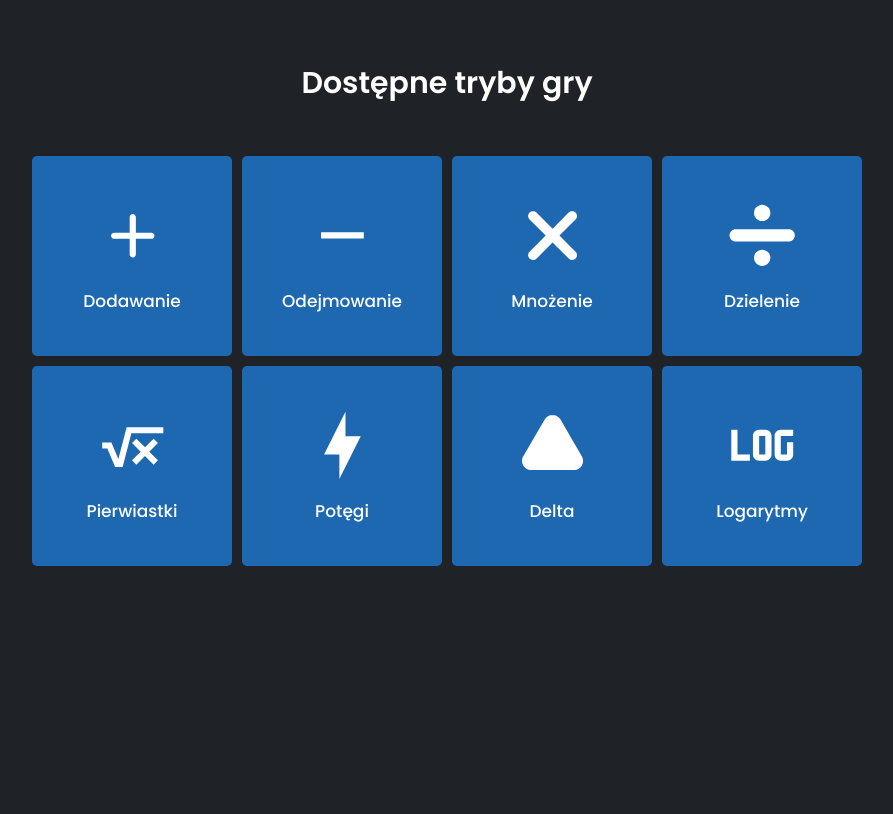
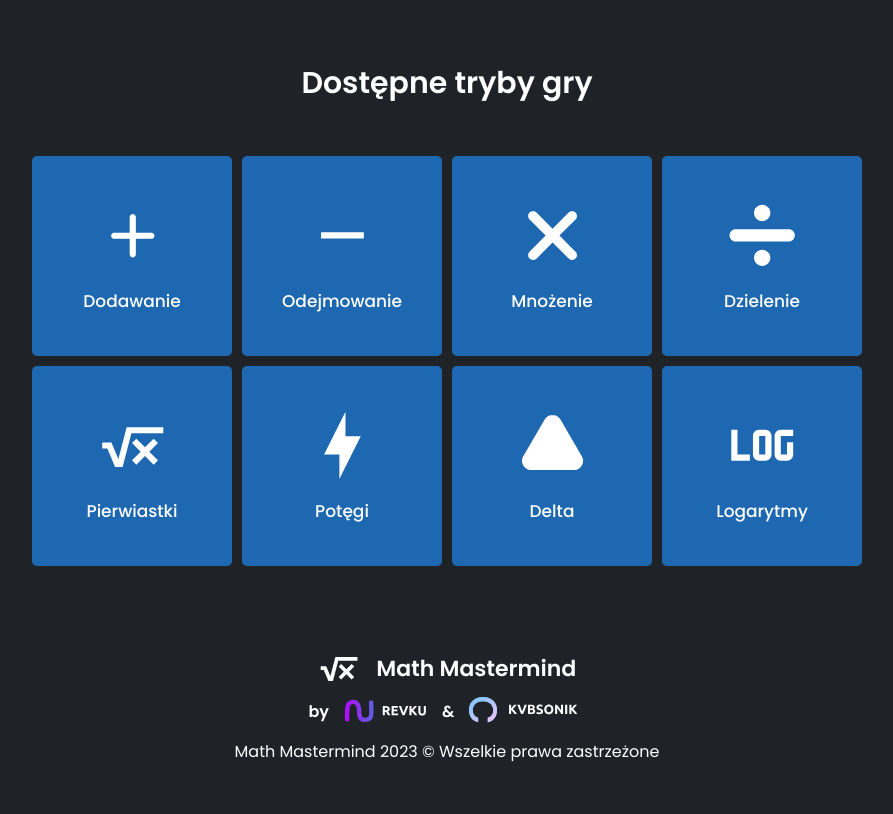
Before and after one commit to likesunny-yon/gatsby-website, a Gatsby site: page / in a window 1280 px wide. Shown: the part 1497-2311 px from the top of the page, without its empty margins (193-1086 px from the left). Before the commit the page ends 2093 px from the top, so only its background shows below. Built offline with nearby package versions, Linux system fonts and the light colour scheme; Gatsby itself is replaced by a stand-in of ours.

Commit message:
Add footer

```diff
--- /dev/null
+++ b/src/components/Footer/Footer.jsx
@@ -0,0 +1,33 @@
+import React from 'react';
+import * as styles from './Footer.module.scss';
+
+import logo from 'images/logo.svg';
+import revkuLogo from 'images/revku_logo.svg';
+import kvbsonikLogo from 'images/kvbsonik_logo.svg';
+
+const Footer = () => {
+	return (
+		<div className={styles.wrapper}>
+			<img src={logo} alt="Math Mastermind Logo" />
+			<div className={styles.author}>
+				<span className={styles.by}>by</span>
+				<a href="./revku">
+					<img className={styles.authorLogo} src={revkuLogo} alt="Revku Logo" />
+				</a>
+				<span className={styles.and}>&</span>
+				<a href="./kvbsonik">
+					<img
+						className={styles.authorLogo}
+						src={kvbsonikLogo}
+						alt="Kvbsonik Logo"
+					/>
+				</a>
+			</div>
+			<p className={styles.paragraph}>
+				Math Mastermind 2023 &copy; Wszelkie prawa zastrzeżone
+			</p>
+		</div>
+	);
+};
+
+export default Footer;
--- /dev/null
+++ b/src/components/Footer/Footer.module.scss
@@ -0,0 +1,28 @@
+.wrapper {
+	padding: 50px 30px;
+	display: flex;
+	justify-content: center;
+	align-items: center;
+	flex-direction: column;
+	text-align: center;
+}
+
+.author {
+	font-weight: 600;
+}
+
+.authorLogo {
+	transform: translateY(6px);
+}
+
+.by {
+	margin-right: 15px;
+}
+
+.and {
+	margin: 0 15px;
+}
+
+.paragraph {
+	margin-top: 15px;
+}
--- a/src/pages/index.jsx
+++ b/src/pages/index.jsx
@@ -5,6 +5,7 @@ import { SEO } from 'components/Seo/Seo';
 import Navigation from 'components/Navigation/Navigation';
 import Header from 'components/Header/Header';
 import ModesList from 'components/ModesList/ModesList';
+import Footer from 'components/Footer/Footer';
 
 const IndexPage = () => {
 	return (
@@ -12,6 +13,7 @@ const IndexPage = () => {
 			<Navigation />
 			<Header />
 			<ModesList />
+			<Footer />
 		</div>
 	);
 };
```
Also changed, not shown: src/images/kvbsonik_logo.svg (added), src/images/revku_logo.svg (added).
